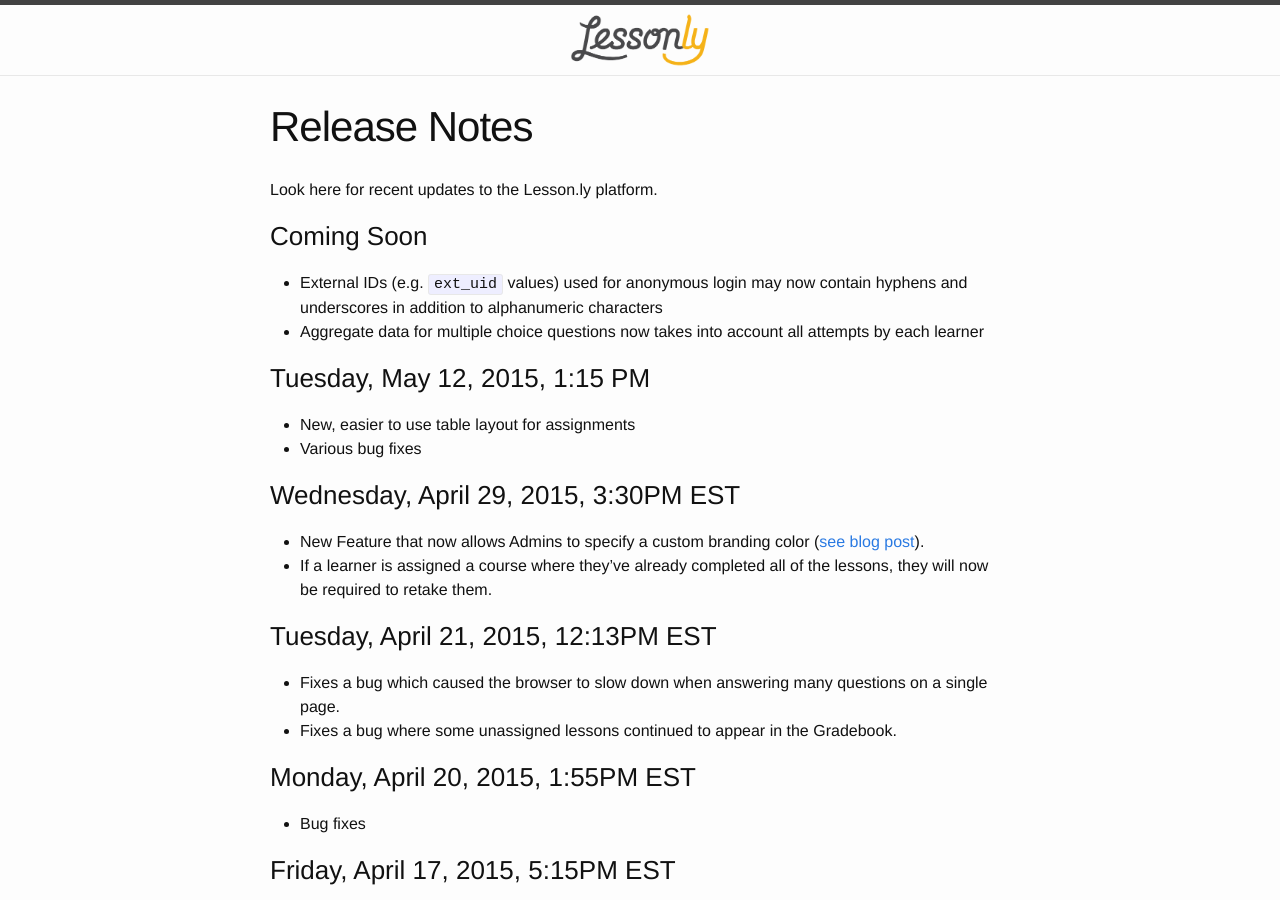
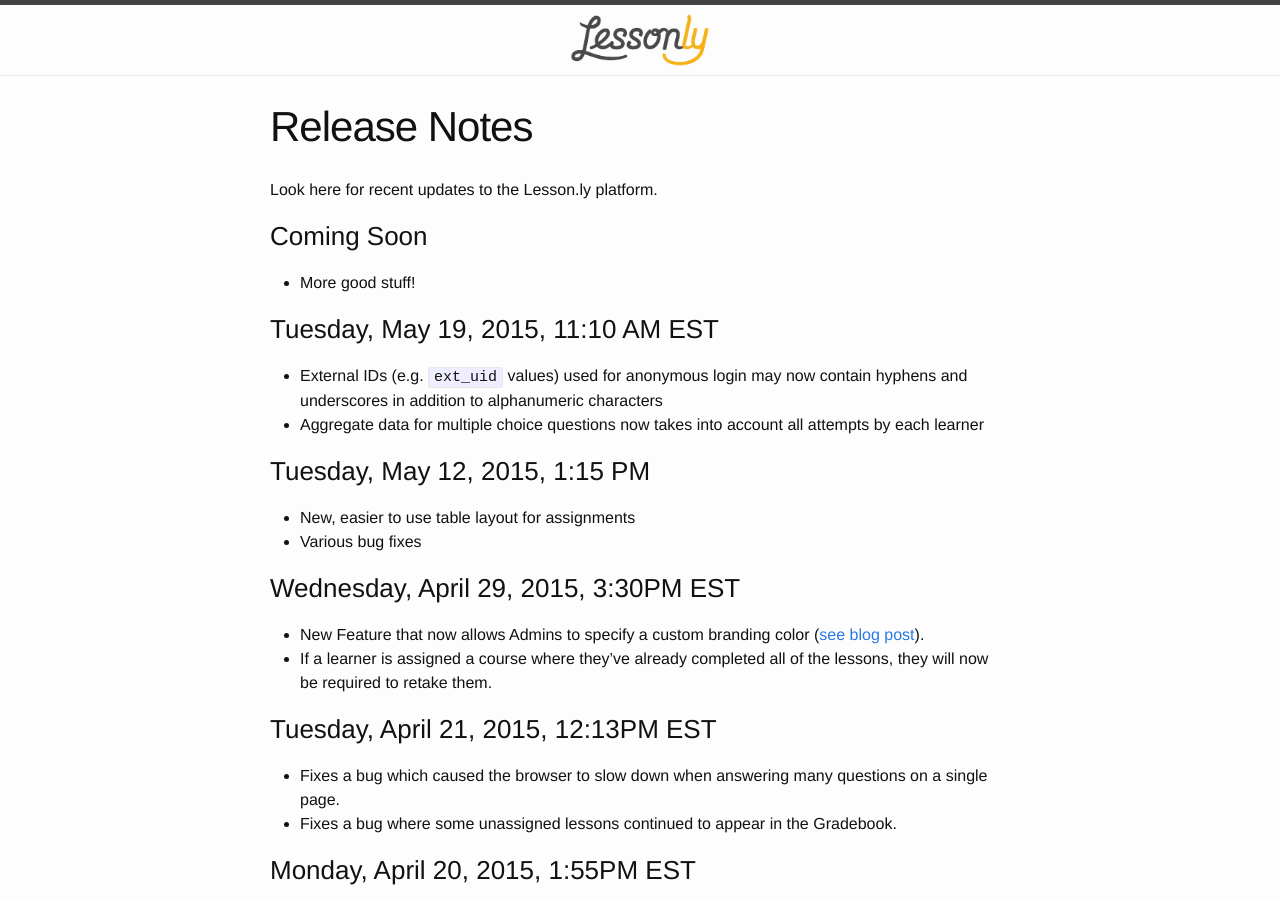
Before and after one commit to isabella232/lessonly.github.io, a Jekyll site: the page built from release-notes.md, in a window 1280 px wide and 900 px high. Built offline with Jekyll 4.4.1, drawn with Linux system fonts in a browser that asks for light colours.

Commit message:
New release!

```diff
--- a/release-notes.md
+++ b/release-notes.md
@@ -7,6 +7,10 @@
 Look here for recent updates to the Lesson.ly platform.
 
 ### Coming Soon
+
+- More good stuff!
+
+### Tuesday, May 19, 2015, 11:10 AM EST
 
 - External IDs (e.g. `ext_uid` values) used for anonymous login may now contain hyphens and underscores in addition to alphanumeric characters
 - Aggregate data for multiple choice questions now takes into account all attempts by each learner
```
